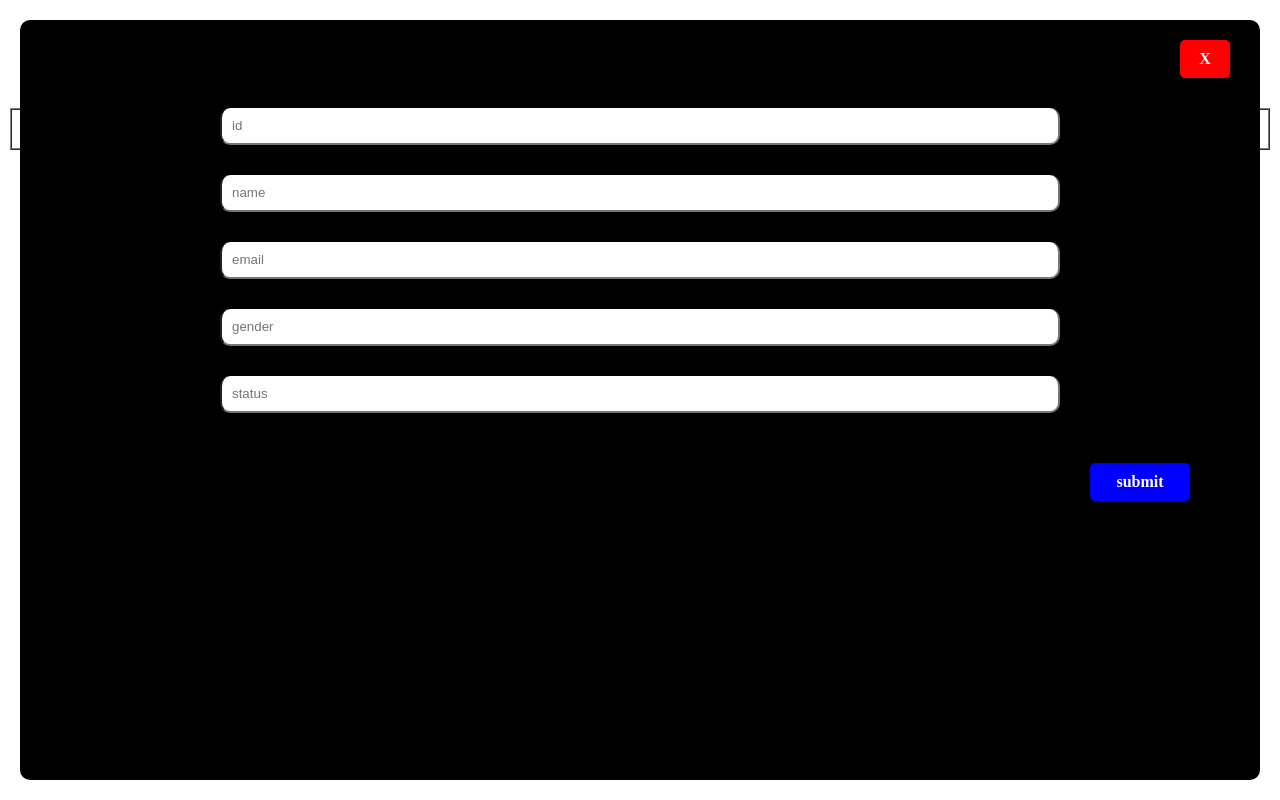
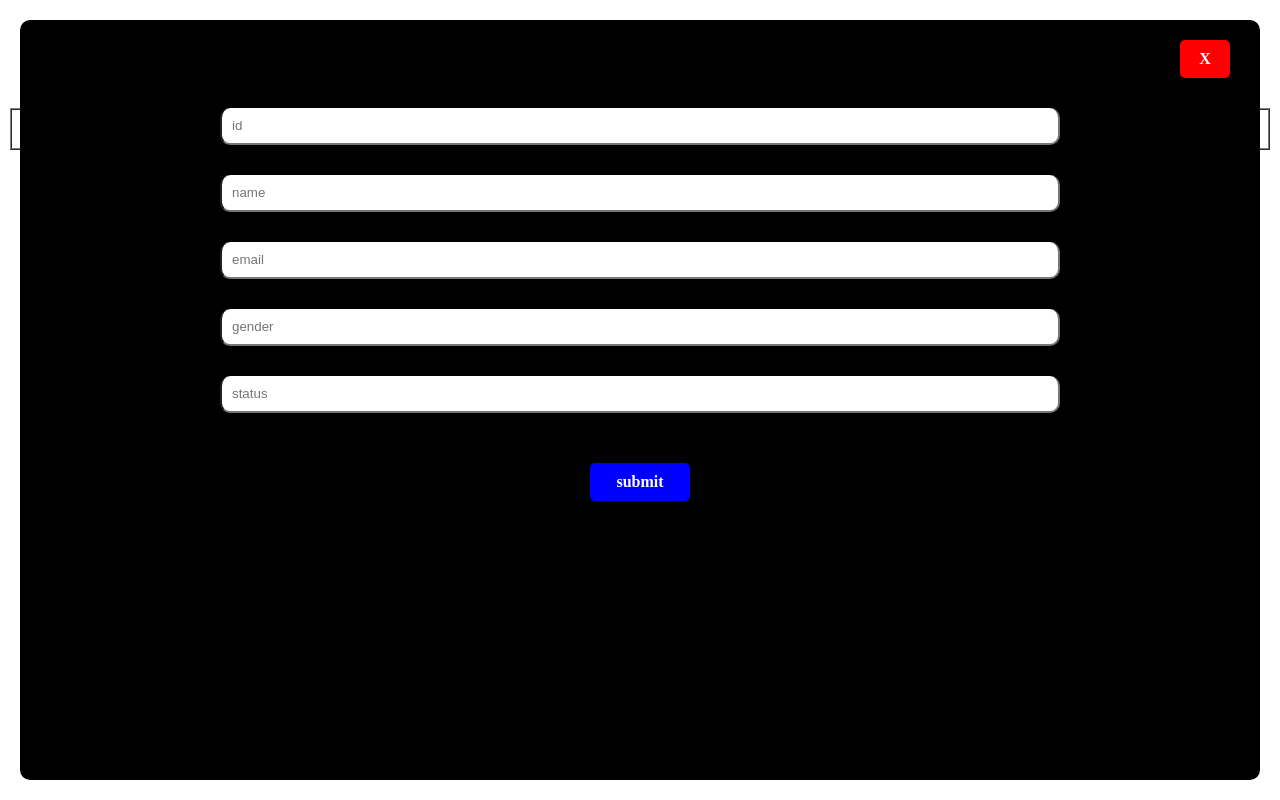
Before and after one commit to djangir/fetchcrud.github.io, a plain HTML site: page index.html in a window 1280 px wide. Both pictures are taken after a click on the element "New User". Drawn offline with Linux system fonts and the light colour scheme; no server answers.

Commit message:
Update index.html

```diff
--- a/index.html
+++ b/index.html
@@ -1,8 +1,8 @@
 <!DOCTYPE html>
 <html>
 <head>
-	<meta charset="utf-8">
-	<title> Js Crud With Ajax</title>
+  <meta charset="utf-8">
+  <title> Js Crud With Ajax</title>
  <link rel="stylesheet" type="text/css" href="css.css">
 
 </head>
@@ -58,7 +58,7 @@
 
 <input type="text" id="status" placeholder="status">
 
-<div class="new1" onclick="davedata()"> submit
+<div class="submit" onclick="davedata()"> submit
 </div>
 </form>
 
```
